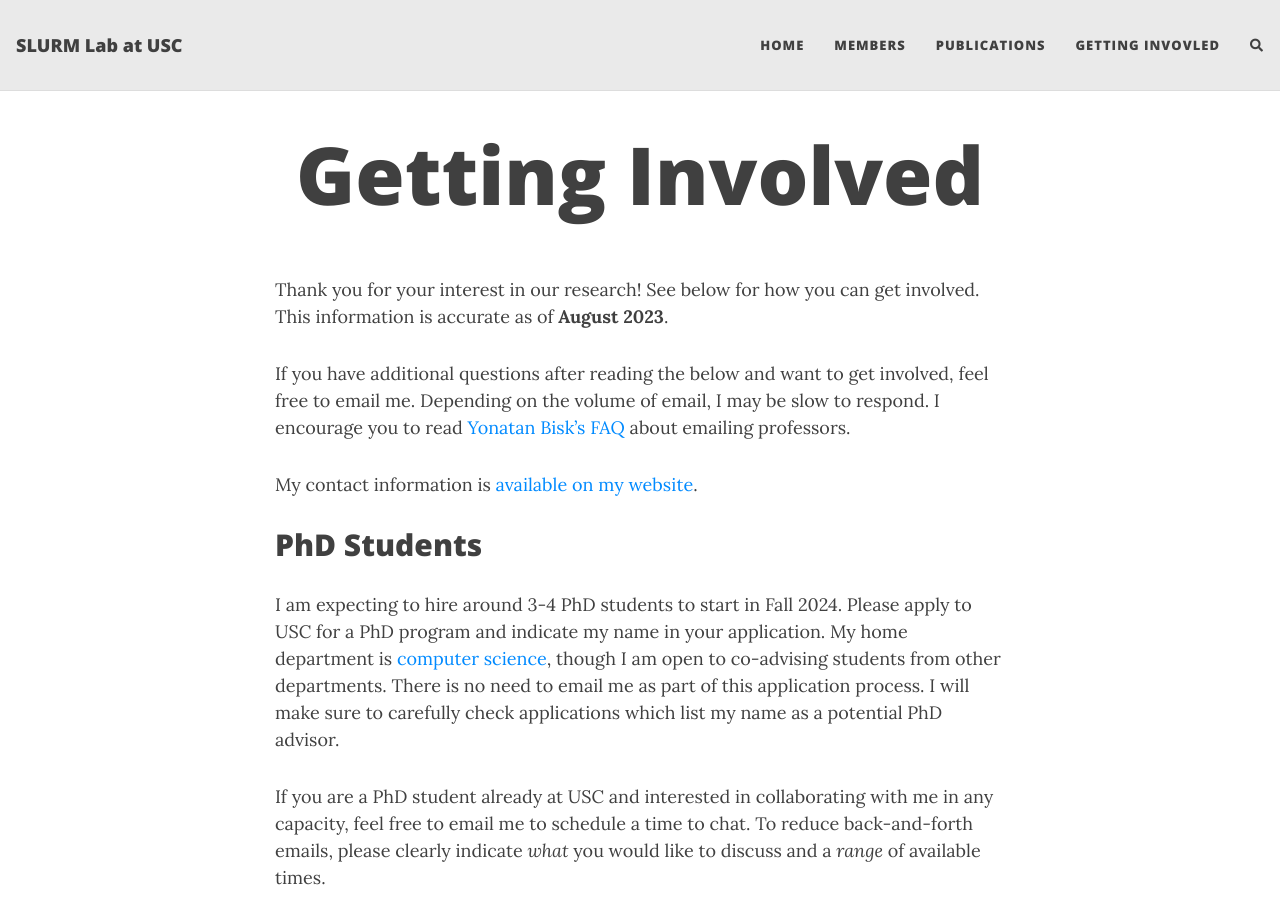
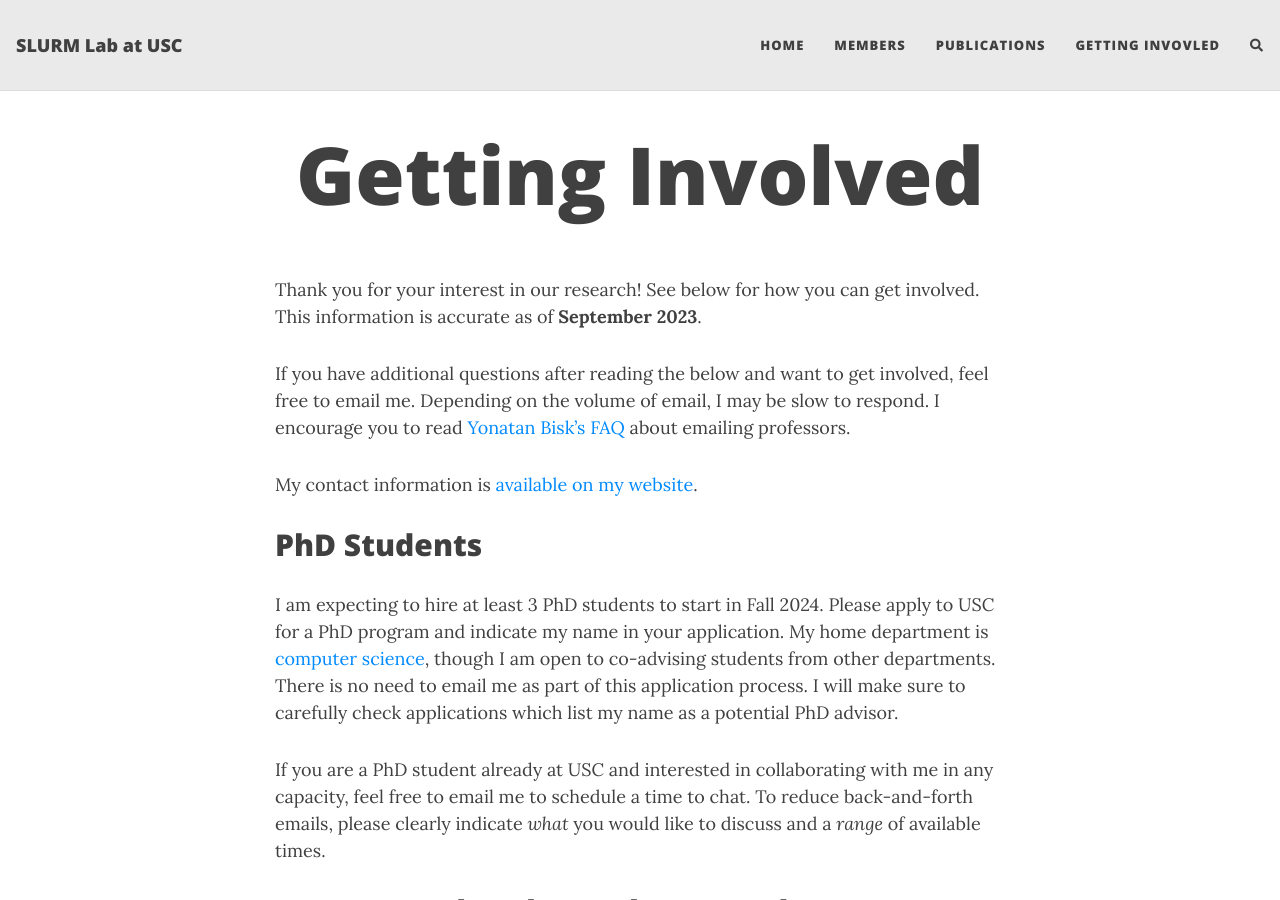
Before and after one commit to slurm-lab-usc/slurm-lab-usc.github.io, a Jekyll site: the page built from getting_involved.md, in a window 1280 px wide and 900 px high. Built offline with Jekyll 4.4.1, drawn with Linux system fonts in a browser that asks for light colours; nearby versions of some CDN libraries; comment, search, counter and statistics services are not loaded.

Commit message:
fix slurm link again, also update getting involved

```diff
--- a/getting_involved.md
+++ b/getting_involved.md
@@ -5,7 +5,7 @@ title: Getting Involved
 ---
 
 Thank you for your interest in our research! See below for how you can get
-involved. This information is accurate as of **August 2023**.
+involved. This information is accurate as of **September 2023**.
 
 If you have additional questions after reading the below and want to get
 involved, feel free to email me. Depending on the volume of email, I may be slow
@@ -16,7 +16,7 @@ My contact information is [available on my website](https://danielseita.github.i
 
 ## PhD Students
 
-I am expecting to hire around 3-4 PhD students to start in Fall 2024. Please apply
+I am expecting to hire at least 3 PhD students to start in Fall 2024. Please apply
 to USC for a PhD program and indicate my name in your application. My home
 department is [computer science](https://www.cs.usc.edu/), though I am open to
 co-advising students from other departments. There is no need to email me as
--- a/index.html
+++ b/index.html
@@ -37,7 +37,7 @@ Professor Daniel Seita directs the SLURM Lab.
 
 <p>
 <b>We are actively recruiting students. If you are interested in joining the lab, please see the
-<a href="https://slurm-lab.github.io/getting_involved">Getting Involved</a> page.
+<a href="https://slurm-lab-usc.github.io/getting_involved">Getting Involved</a> page.
 </b>
 </p>
 
```
